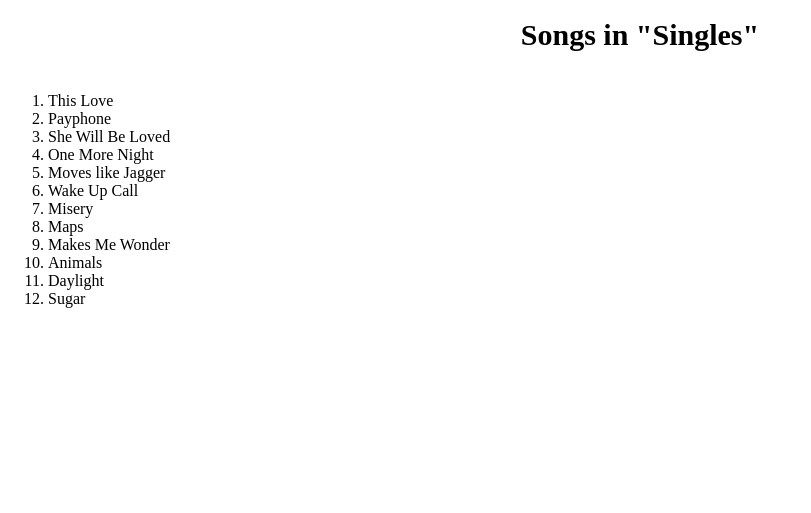
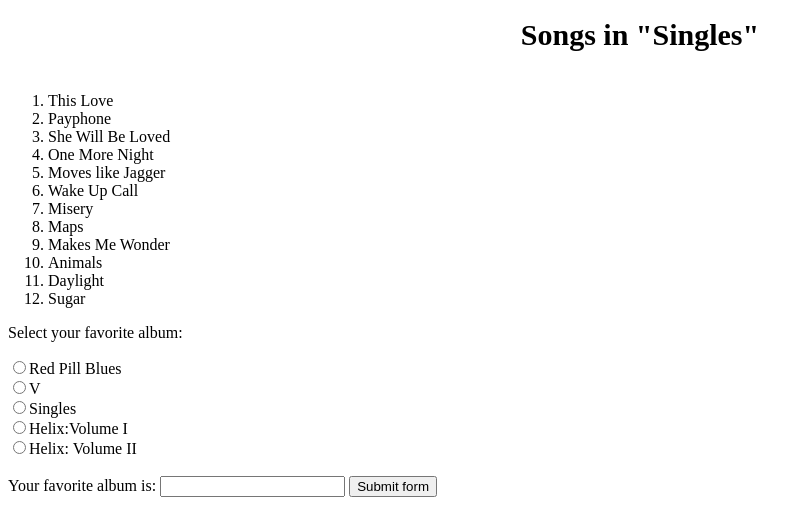
Before and after one commit to Daisy12345567/Daisy12345567.github.io, a plain HTML site: page album-page.html in a window 1280 px wide. Shown: the part 744-1257 px from the top of the page, without its empty margins (0-811 px from the left). Before the commit the page ends 1068 px from the top, so only its background shows below. Drawn offline with Linux system fonts and the light colour scheme.

Commit message:
Update album-page.html

```diff
--- a/album-page.html
+++ b/album-page.html
@@ -38,5 +38,24 @@ Album Page
     <li> Daylight </li>
     <li> Sugar </li>
 </ol>
+
+<p>Select your favorite album:</p>
+<form action="/action_page.php">
+  <input type="radio" name="album" onclick="myFunction(this.value)" value="Red Pill Blues">Red Pill Blues<br>
+  <input type="radio" name="album" onclick="myFunction(this.value)" value="V">V<br>
+  <input type="radio" name="album" onclick="myFunction(this.value)" value="Singles">Singles<br>
+  <input type="radio" name="album" onclick="myFunction(this.value)" value="Helix:Volume I">Helix:Volume I<br>
+  <input type="radio" name="album" onclick="myFunction(this.value)" value="Helix: Volume II">Helix: Volume II<br><br>
+
+  Your favorite album is: <input type="text" id="result">
+  <input type="submit" value="Submit form">
+</form>
+
+<script>
+function myFunction(album) {
+    document.getElementById("result").value = album;
+}
+</script>
+
 </body>
 </html>
```
